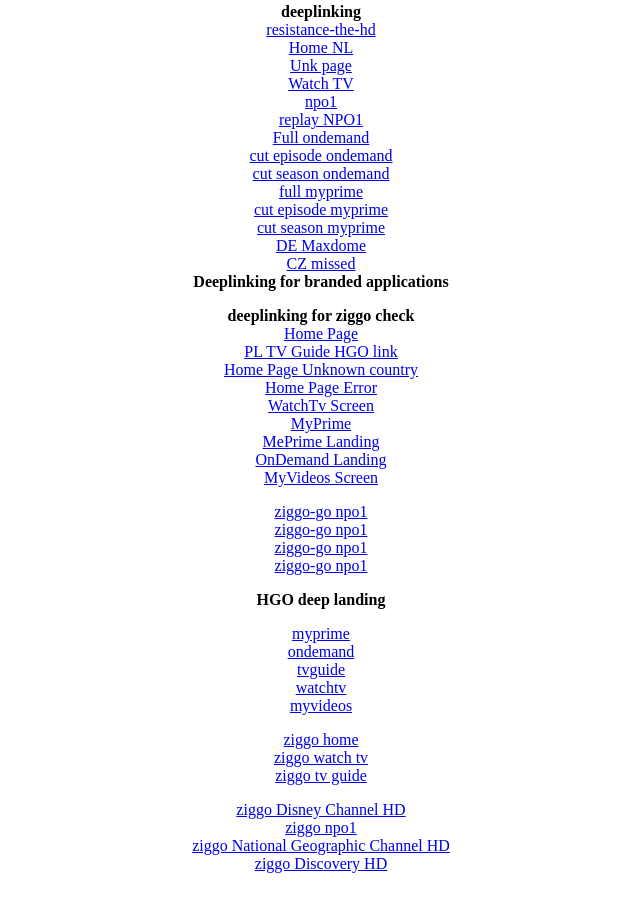
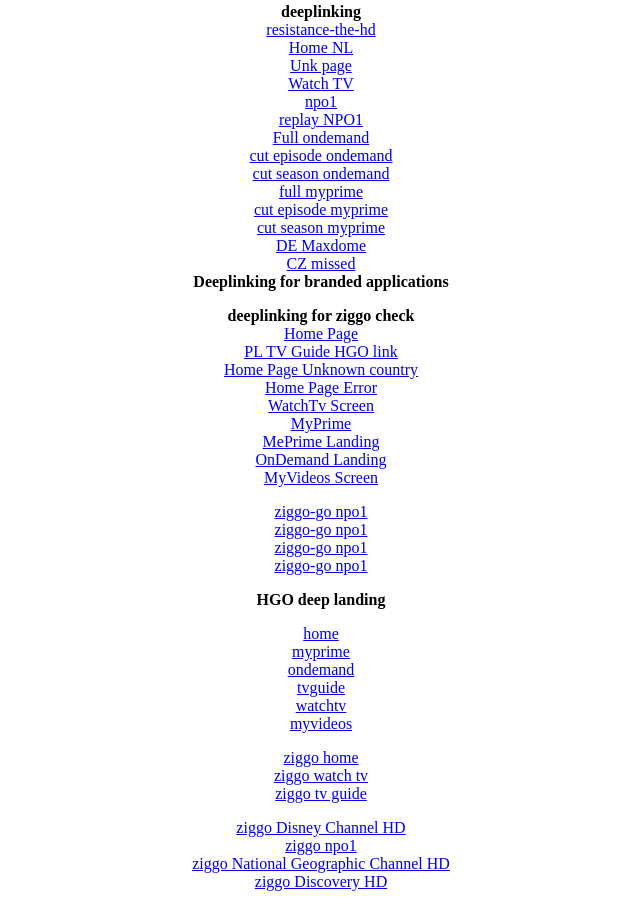
Before and after one commit to aleksvirr/aleksvirr.github.com, a plain HTML site: page index.htm in a window 1280 px wide. Shown: the part 749-1656 px from the top of the page, without its empty margins (319-959 px from the left). Drawn offline with Linux system fonts and the light colour scheme.

Commit message:
Update index.htm

```diff
--- a/index.htm
+++ b/index.htm
@@ -77,6 +77,7 @@
 <a href="ziggogo://nl/watchtv/station/24443942983/program/crid:~~2F~~2Fbds.tv~~2Fs95348481">ziggo-go npo1</a><br>
 <a href="ziggogo://nl/watchtv/station/24443942983">ziggo-go npo1</a><p>
 		<b>HGO deep landing</b><p>
+		<a href="hgo://ch/home">home</a><br>
 		<a href="hgo://ch/myprime">myprime</a><br>
 		<a href="hgo://ch/ondemand">ondemand</a><br>
 		<a href="hgo://ch/tvguide">tvguide</a><br>
```
